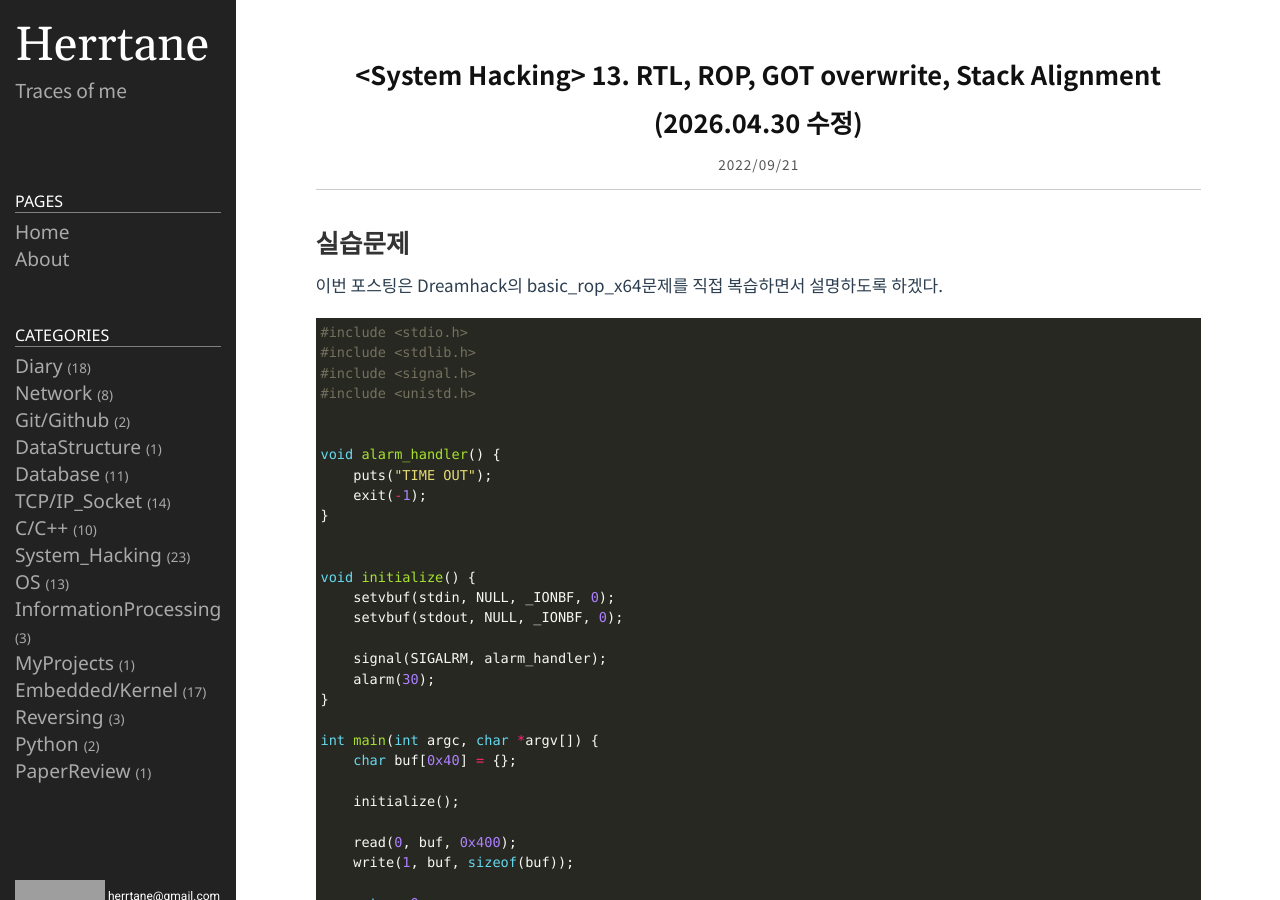
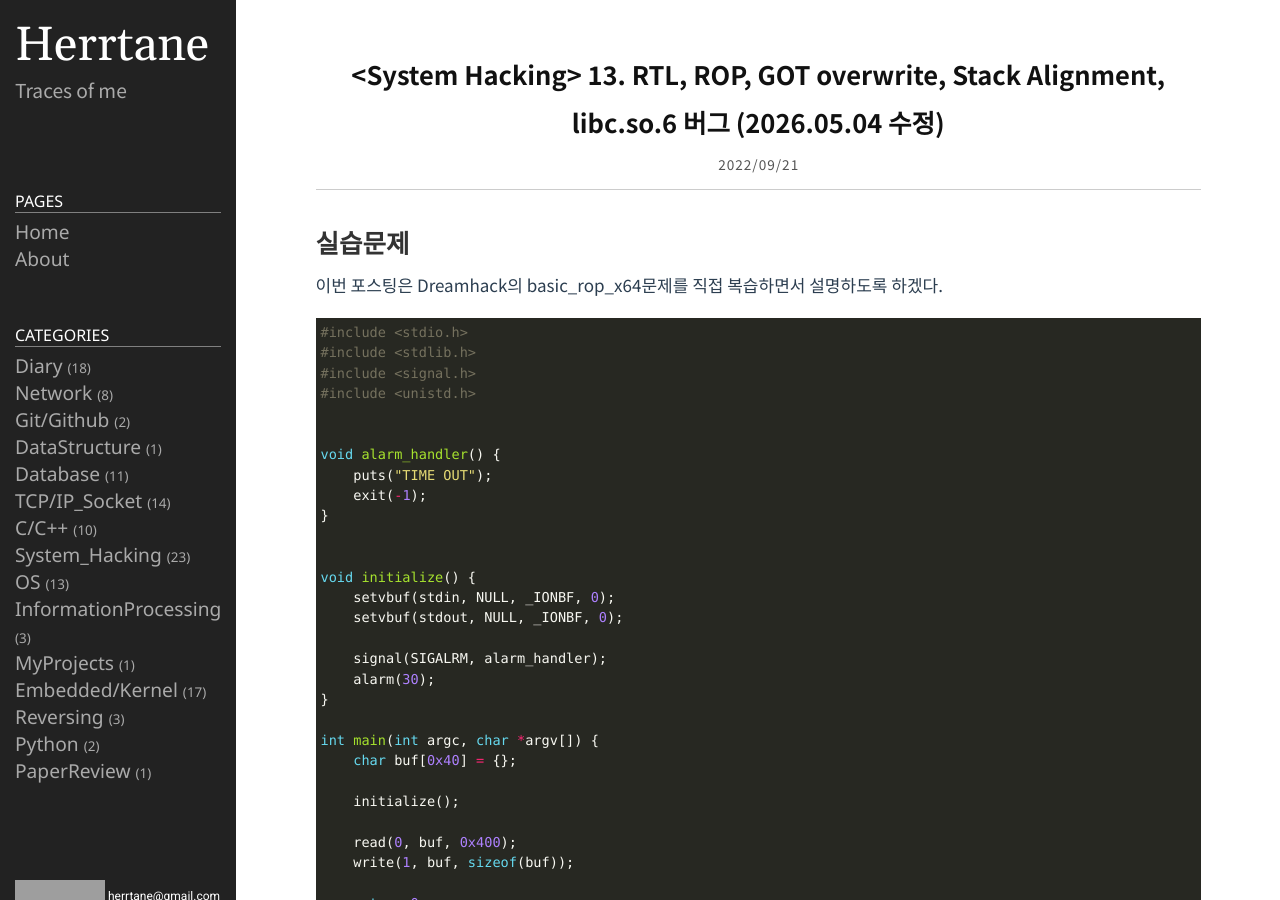
Before and after one commit to Herrtane/Herrtane.github.io, a Jekyll site: the page built from _posts/SystemHacking/2022-09-21-systemhacking-rop.markdown, in a window 1280 px wide and 900 px high. Built offline with Jekyll 4.4.1, drawn with Linux system fonts in a browser that asks for light colours; comment, search, counter and statistics services are not loaded; some of the changed text lies outside the part shown; grey boxes are pictures that could not be loaded.

Commit message:
Update 2022-09-21-systemhacking-rop.markdown

```diff
--- a/_posts/SystemHacking/2022-09-21-systemhacking-rop.markdown
+++ b/_posts/SystemHacking/2022-09-21-systemhacking-rop.markdown
@@ -1,6 +1,6 @@
 ---
 layout: post
-title: <System Hacking> 13. RTL, ROP, GOT overwrite, Stack Alignment (2026.04.30 수정)
+title: <System Hacking> 13. RTL, ROP, GOT overwrite, Stack Alignment, libc.so.6 버그 (2026.05.04 수정)
 date: 2022-09-21 19:30:23 +0900
 category: System_Hacking
 comments: true
```
Also changed, not shown: other parts of _posts/SystemHacking/2022-09-21-systemhacking-rop.markdown (+2 -0 lines).
